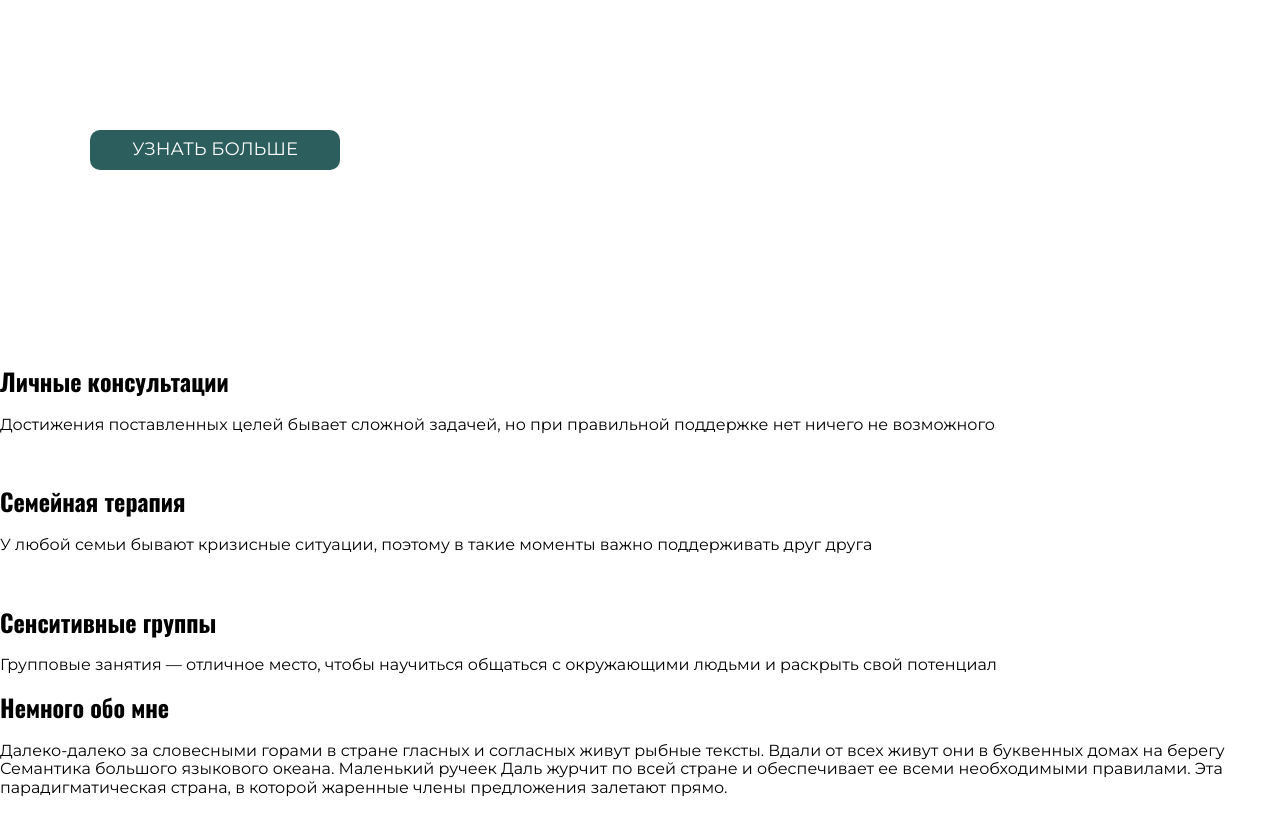
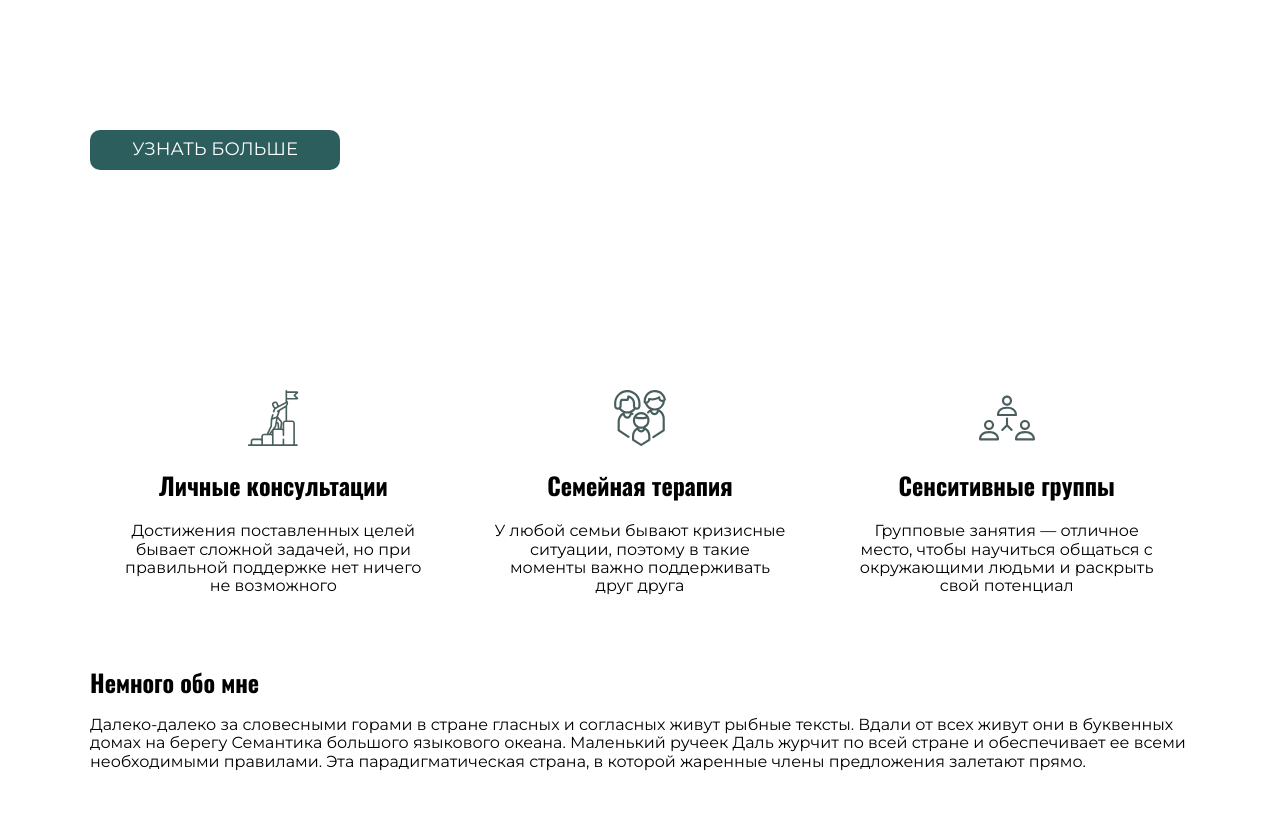
Before and after one commit to ssnebolsin/marin_site, a plain HTML site: page index.html in a window 1280 px wide. Shown: the part 437-1269 px from the top of the page. After the commit the page ends 1243 px from the top, so only its background shows below. Drawn offline with Linux system fonts and the light colour scheme; files whose address does not match are found by name.

Commit message:
add services section

```diff
--- a/index.html
+++ b/index.html
@@ -34,9 +34,9 @@
                 УЗНАТЬ БОЛЬШЕ
             </a>
         </section>
-        <section class="services">
+        <section class="services center">
             <article class="services__item">
-                <img class="services__icon" src="" alt="">
+                <img class="services__icon" src="img/goal.svg" alt="">
                 <h2 class="services__title">Личные консультации</h2>
                 <p class="services_description">
                     Достижения поставленных целей
@@ -46,7 +46,7 @@
                 </p>
             </article>
             <article class="services__item">
-                <img class="services__icon" src="" alt="">
+                <img class="services__icon" src="img/family-room.svg" alt="">
                 <h2 class="services__title">Семейная терапия</h2>
                 <p class="services_description">
                     У любой семьи бывают кризисные
@@ -56,7 +56,7 @@
                 </p>
             </article>
             <article class="services__item">
-                <img class="services__icon" src="" alt="">
+                <img class="services__icon" src="img/network.svg" alt="">
                 <h2 class="services__title">Сенситивные группы</h2>
                 <p class="services_description">
                     Групповые занятия — отличное
@@ -66,7 +66,7 @@
                 </p>
             </article>
         </section>
-        <section class="aboutme">
+        <section class="aboutme center">
             <article class="aboutme__item">
                 <h2 class="aboutme__title">
                     Немного обо мне
--- /dev/null
+++ b/sass/services.scss
@@ -0,0 +1,14 @@
+.services{
+    display: flex;
+    justify-content: space-around;
+    padding-top: 60px;
+    padding-bottom: 37px;
+    &__item{
+        max-width: 300px;
+        text-align: center;
+    }
+    &__title{
+        font-size: 24px;
+        line-height: 1.33;
+    }
+}
--- a/sass/style.scss
+++ b/sass/style.scss
@@ -5,3 +5,4 @@
 @import "nav";
 @import "header";
 @import "offer";
+@import "services";
```
Also changed, not shown: css/services.css (added), css/style.css, img/family-room.svg (added), img/goal.svg (added), img/network.svg (added), 2 other files.
